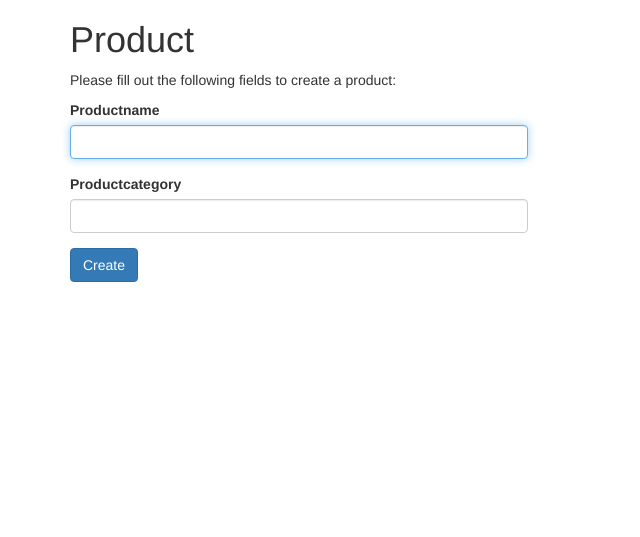
After one commit to akhan118/Coding-Crash-Course, a Yii app: template views/products/createProduct.php in a window 1280 px wide. The commit adds this page. Shown: the top 537 px of the page, without its empty margins (0-640 px from the left). Run offline with PHP 8.4 and a stand-in for Yii, Linux system fonts and the light colour scheme; the template is opened without the code that fills it, so the values that code supplies are empty; form fields are guessed from the names that the template uses; some libraries are stand-ins or nearby versions.

Commit message:
new product input form

```diff
--- a/views/products/_form.php
+++ b/views/products/_form.php
@@ -30,7 +30,6 @@ use yii\widgets\ActiveForm;
 
     <?= $form->field($model, 'ProductImage')->textInput(['maxlength' => true]) ?>
 
-    <?= $form->field($model, 'ProductCategoryID')->textInput() ?>
 
     <?= $form->field($model, 'ProductUpdateDate')->textInput() ?>
 
--- /dev/null
+++ b/views/products/createProduct.php
@@ -0,0 +1,34 @@
+<?php
+
+/* @var $this yii\web\View */
+/* @var $form yii\bootstrap\ActiveForm */
+/* @var $model \common\models\LoginForm */
+
+use yii\helpers\Html;
+use yii\bootstrap\ActiveForm;
+
+$this->title = 'Product';
+$this->params['breadcrumbs'][] = $this->title;
+?>
+<div class="site-login">
+    <h1><?= Html::encode($this->title) ?></h1>
+
+    <p>Please fill out the following fields to create a product:</p>
+
+    <div class="row">
+        <div class="col-lg-5">
+            <?php $form = ActiveForm::begin(['id' => 'product-form']); ?>
+
+                <?= $form->field($model, 'productname')->textInput(['autofocus' => true]) ?>
+
+                <?= $form->field($model, 'productcategory')->textInput(['autofocus' => true]) ?>
+
+
+                <div class="form-group">
+                    <?= Html::submitButton('Create', ['class' => 'btn btn-primary', 'name' => 'product-button']) ?>
+                </div>
+
+            <?php ActiveForm::end(); ?>
+        </div>
+    </div>
+</div>
--- a/views/products/index.php
+++ b/views/products/index.php
@@ -14,6 +14,8 @@ $this->params['breadcrumbs'][] = $this->title;
     <h1><?= Html::encode($this->title) ?></h1>
 
     <p>
+      <?= Html::a('Create Products 2', ['createproduct'], ['class' => 'btn btn-success']) ?>
+
         <?= Html::a('Create Products', ['create'], ['class' => 'btn btn-success']) ?>
     </p>
     <?= GridView::widget([
```
Also changed, not shown: controllers/ProductsController.php (+31 -0 lines), models/CreateProductForm.php (added, +80 -0 lines), models/Products.php (+5 -9 lines), views/site/searchResults.php (+11 -0 lines).
